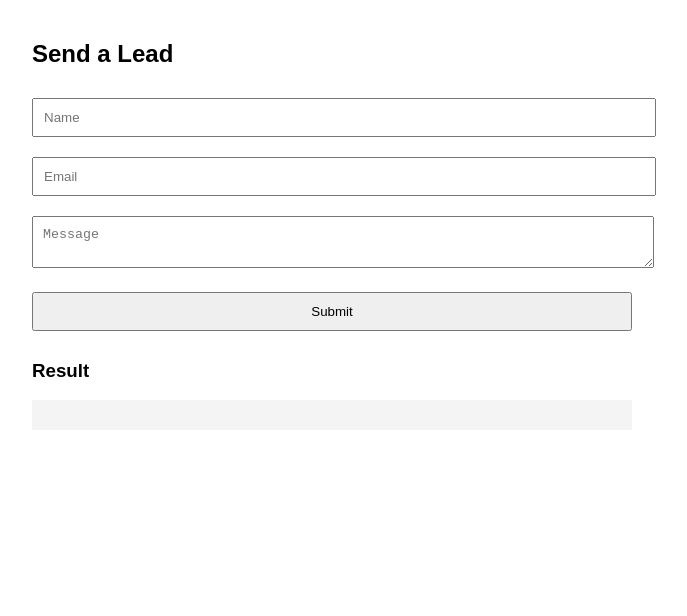
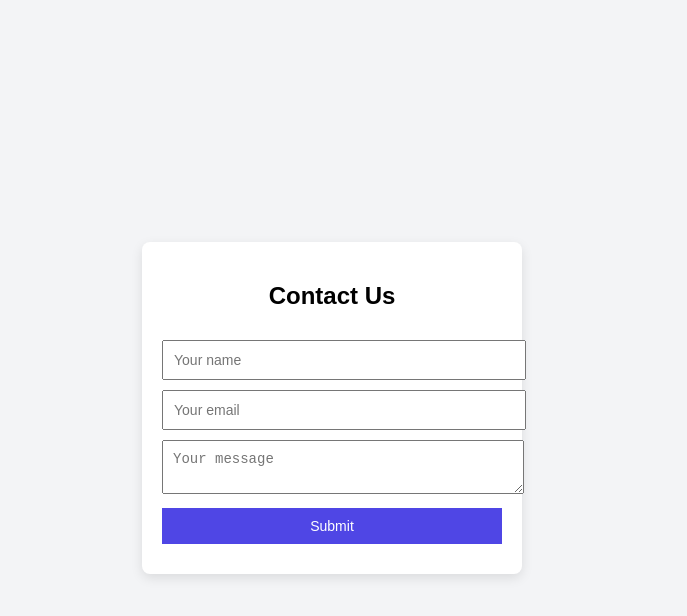
Before and after one commit to Jaineil380/ai-automation-agency, a website: page public/index.html in a window 1280 px wide. Shown: the whole page, without its empty margins (308-995 px from the left). Drawn offline with Linux system fonts and the light colour scheme.

Commit message:
Add frontend lead form

```diff
--- a/public/index.html
+++ b/public/index.html
@@ -3,60 +3,91 @@
 <head>
   <meta charset="UTF-8" />
   <title>AI Automation Agency</title>
+  <meta name="viewport" content="width=device-width, initial-scale=1.0" />
+
   <style>
     body {
       font-family: Arial, sans-serif;
-      max-width: 600px;
-      margin: 40px auto;
+      background: #f3f4f6;
+      display: flex;
+      justify-content: center;
+      align-items: center;
+      height: 100vh;
     }
+
+    .card {
+      background: white;
+      padding: 20px;
+      width: 340px;
+      border-radius: 8px;
+      box-shadow: 0 4px 12px rgba(0,0,0,0.1);
+    }
+
+    h2 {
+      text-align: center;
+    }
+
     input, textarea, button {
       width: 100%;
+      margin-top: 10px;
       padding: 10px;
-      margin: 10px 0;
+      font-size: 14px;
     }
-    pre {
-      background: #f4f4f4;
-      padding: 15px;
-      white-space: pre-wrap;
+
+    button {
+      background: #4f46e5;
+      color: white;
+      border: none;
+      cursor: pointer;
+    }
+
+    button:disabled {
+      background: gray;
+    }
+
+    .msg {
+      margin-top: 10px;
+      text-align: center;
     }
   </style>
 </head>
 <body>
 
-<h2>Send a Lead</h2>
+  <div class="card">
+    <h2>Contact Us</h2>
 
-<form id="leadForm">
-  <input id="nameInput" placeholder="Name" required />
-  <input id="emailInput" type="email" placeholder="Email" required />
-  <textarea id="messageInput" placeholder="Message" required></textarea>
-  <button type="submit">Submit</button>
-</form>
+    <input id="name" placeholder="Your name" />
+    <input id="email" placeholder="Your email" />
+    <textarea id="message" placeholder="Your message"></textarea>
 
-<h3>Result</h3>
-<pre id="result"></pre>
+    <button onclick="submitLead()">Submit</button>
+
+    <div class="msg" id="response"></div>
+  </div>
 
   <script>
-  const form = document.getElementById("leadForm");
-  const result = document.getElementById("result");
+    async function submitLead() {
+      const name = document.getElementById("name").value;
+      const email = document.getElementById("email").value;
+      const message = document.getElementById("message").value;
+      const responseBox = document.getElementById("response");
 
-  form.addEventListener("submit", async (e) => {
-    e.preventDefault();
-
-    const payload = {
-      name: document.getElementById("nameInput").value,
-      email: document.getElementById("emailInput").value,
-      message: document.getElementById("messageInput").value,
-    };
+      responseBox.textContent = "Sending...";
 
       const res = await fetch("/api/lead", {
         method: "POST",
         headers: { "Content-Type": "application/json" },
-      body: JSON.stringify(payload),
+        body: JSON.stringify({ name, email, message })
       });
 
       const data = await res.json();
-    result.textContent = JSON.stringify(data, null, 2);
-  });
+
+      if (data.success) {
+        responseBox.textContent = "✅ Message sent successfully!";
+      } else {
+        responseBox.textContent = "❌ Something went wrong.";
+      }
+    }
   </script>
 
 </body>
```
Also changed, not shown: index.js (+65 -11 lines). Lines whose indentation alone changed are shown as unchanged.
